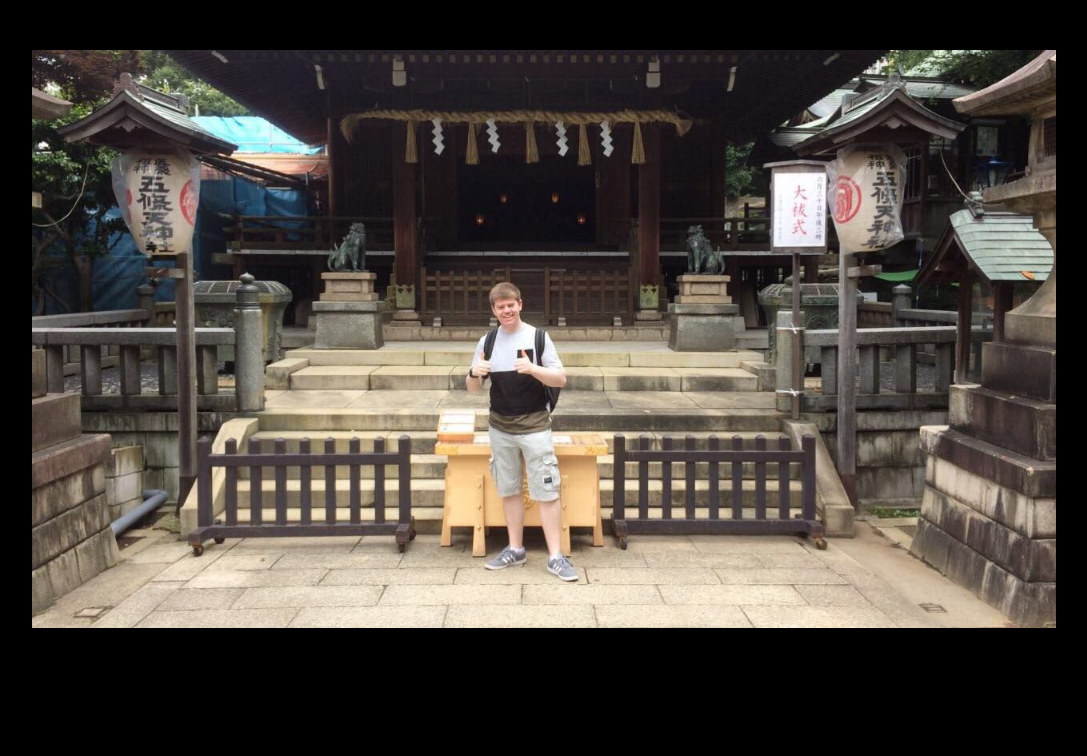
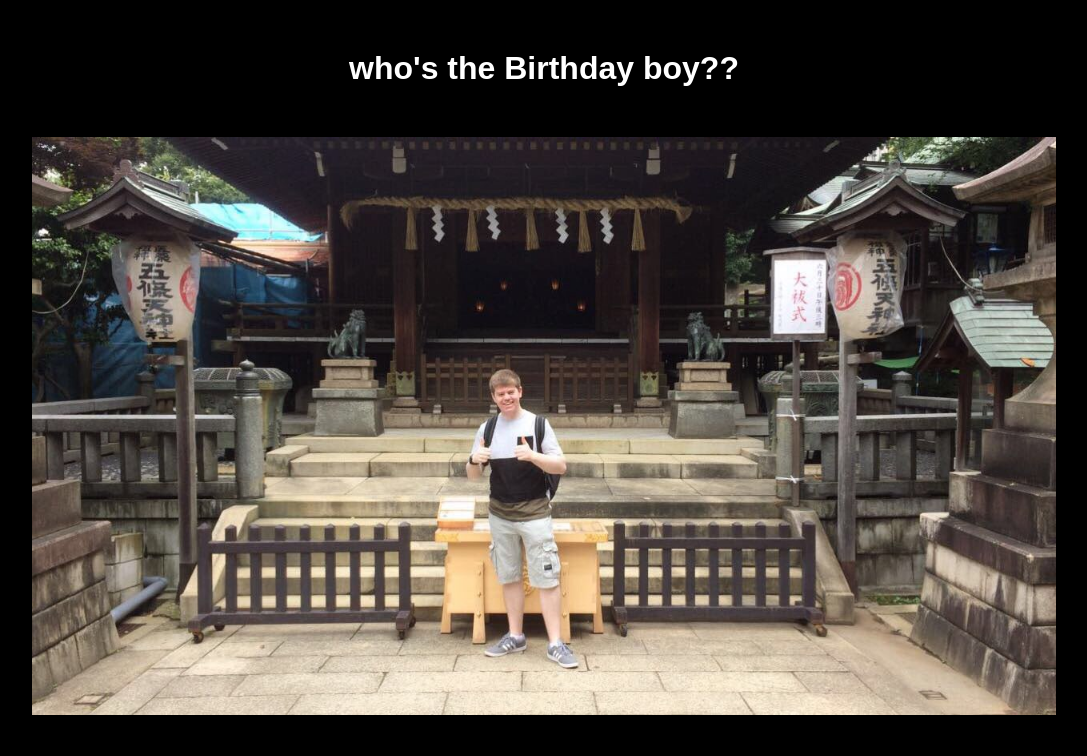
Before and after one commit to followtherabbit54/followtherabbit54.github.io, a plain HTML site: page otherside/bluebird.html in a window 1280 px wide. Shown: the whole page, without its empty margins (96-1183 px from the left). Drawn offline with Linux system fonts and the light colour scheme.

Commit message:
bluebird add title

```diff
--- a/otherside/bluebird.html
+++ b/otherside/bluebird.html
@@ -9,6 +9,7 @@
 </head>
 
 <body>
+    <h1 class="white_text centered_text margin_bottom">who's the Birthday boy??</h1>
 
     <img class="main_img" src="../img/image0.jpg" />
     <p class="centered_text">Happy Birthday, BABE!!! :D </p>
```
